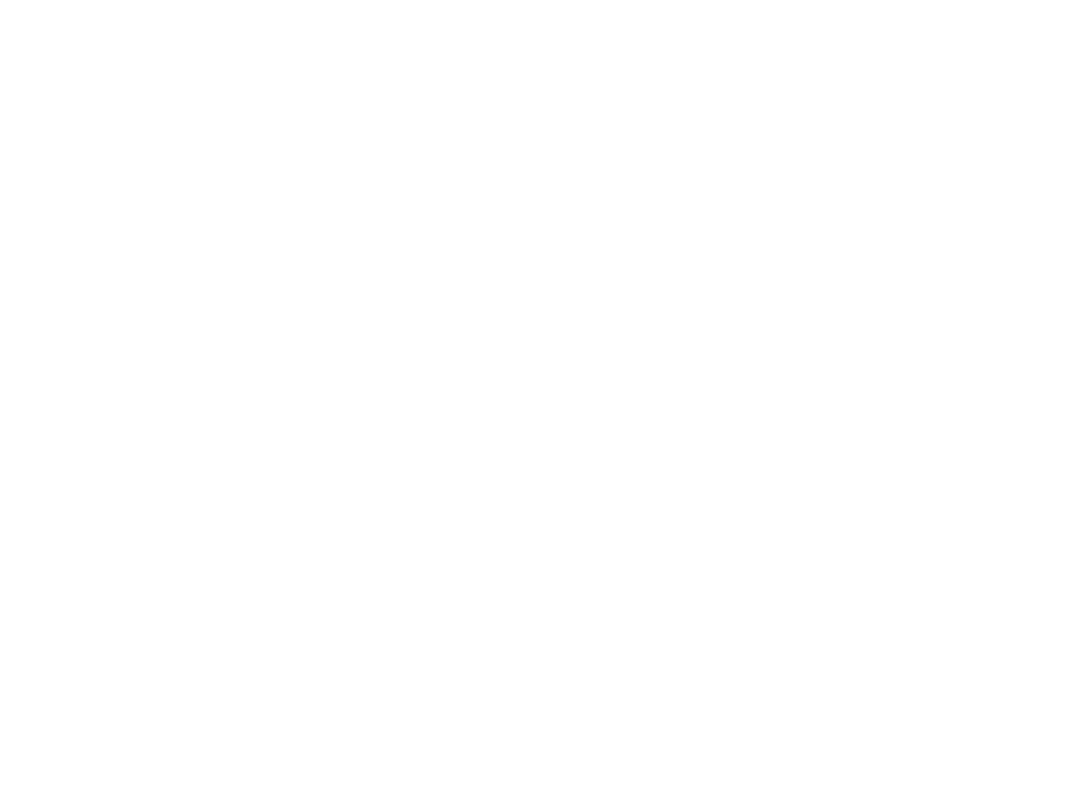
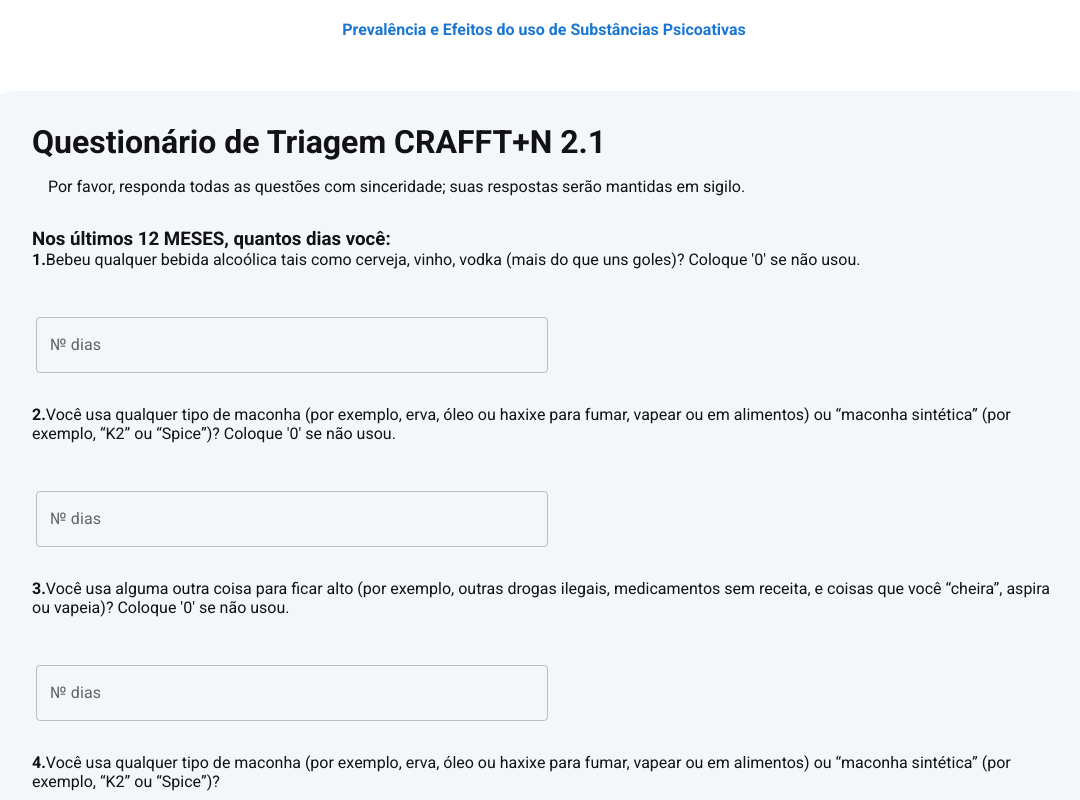
Before and after one commit to kalinDev/FormProjetoDePesquisa, a React (Vite) app: page /form in a window 1280 px wide. Before the commit this address had no page. Shown: the top 800 px of the page, without its empty margins (96-1176 px from the left). Built offline with nearby package versions, Linux system fonts and the light colour scheme.

Commit message:
reafactoring: pages and routes

```diff
--- a/src/Router.tsx
+++ b/src/Router.tsx
@@ -1,16 +1,14 @@
 import { Routes, Route } from 'react-router-dom';
 import { Home } from './pages/home/Home';
-import { Screening } from './pages/screening/Screening';
 import { DefaultLayout } from './layouts/DefaultLayout';
-import { Audit } from './pages/audit/Audit';
+import FormContainer from './components/formContainer/FormContainer';
 
 export function Router() {
   return (
     <Routes>
       <Route path="/" element={<DefaultLayout />}>
         <Route path="/" element={<Home />} />
-        <Route path="/screening" element={<Screening />} />
-        <Route path="/audit" element={<Audit />} />
+        <Route path='/form' element={<FormContainer/>} />
       </Route>
     </Routes>
   );
--- /dev/null
+++ b/src/components/formContainer/FormContainer.tsx
@@ -0,0 +1,55 @@
+import { useState } from 'react';
+import {Screening} from '../../pages/screening/Screening';
+import {Audit} from '../../pages/audit/Audit';
+
+const FormContainer = () => {
+  const [formValues, setFormValues] = useState([{}]);
+  const [currentPage, setCurrentPage] = useState(0);
+
+  const handleFormSubmit = (data: any) => {
+    const updatedFormValues = [...formValues];
+    updatedFormValues[currentPage] = data;
+    setFormValues(updatedFormValues);
+  };
+
+  const handleNextPage = () => {
+    setCurrentPage((prevPage) => prevPage + 1);
+  };
+
+  const handlePrevPage = () => {
+    setCurrentPage((prevPage) => prevPage - 1);
+  };
+
+  const renderCurrentPage = () => {
+    switch (currentPage) {
+      case 0:
+        return (
+          <Screening
+            onSubmit={handleFormSubmit}
+            onNext={handleNextPage}
+            defaultValues={formValues[currentPage]}
+          />
+        );
+      case 1:
+        return (
+          <Audit
+            onSubmit={handleFormSubmit}
+            onPrev={handlePrevPage}
+            onNext={handleNextPage}
+            previousData={formValues[currentPage - 1]}
+            defaultValues={formValues[currentPage]}
+          />
+        );
+      default:
+        return null;
+    }
+  };
+
+  return (
+    <div>
+      {renderCurrentPage()}
+    </div>
+  );
+};
+
+export default FormContainer;
--- a/src/components/modalBlock/ModalBlock.tsx
+++ b/src/components/modalBlock/ModalBlock.tsx
@@ -1,4 +1,4 @@
-import { Modal, Box} from "@mui/material";
+import { Modal, Box, modalClasses} from "@mui/material";
 import {ModalBlockStyle } from './ModalBlockStyle'
 import React from "react";
 
@@ -27,10 +27,10 @@
         aria-describedby="parent-modal-description"
       >
         <Box sx={{ ...ModalBlockStyle.boxStyle }}>
-          <h2 id="parent-modal-title">{title}</h2>
+          <h2 style={ModalBlockStyle.title} id="parent-modal-title">{title}</h2>
           {content.map(paragraph => {
             return (
-              <p key={paragraph}>
+              <p style={ModalBlockStyle.paragraph} key={paragraph}>
                 {paragraph}
               </p>
             )
--- a/src/components/modalBlock/ModalBlockStyle.tsx
+++ b/src/components/modalBlock/ModalBlockStyle.tsx
@@ -20,5 +20,11 @@
         '&:hover': {
             color: 'red'
         }
+    },
+    paragraph: {
+        marginBottom: "1rem"
+    },
+    title: {
+        marginBottom: "2rem"
     }
 }
--- a/src/pages/audit/Audit.tsx
+++ b/src/pages/audit/Audit.tsx
@@ -1,22 +1,34 @@
-import { useForm } from "react-hook-form";
+import { SubmitHandler, useForm } from "react-hook-form";
 import { RadioButtonGroup } from "../../components/radioButtonGroup/RadioButtonGroup";
 import { SectionHeader } from "../../components/sectionHeader/SectionHeader";
 import { QuestionsMock } from "./QuestionsMock";
 
-export function Audit() {
+
+type Audit = {
+    onSubmit: SubmitHandler<any>;
+    onNext: () => void;
+    onPrev: () => void;
+    defaultValues?: any;
+    previousData:any
+  };
+
+
+export function Audit({ onSubmit, previousData, onPrev, onNext, defaultValues }: Audit) {
     const {
         control,
         handleSubmit,
         formState: { errors },
-    } = useForm();
+    } = useForm(defaultValues);
 
-    function onSubmit(data: any) {
+    function onSubmitt(data: any) {
+        onSubmit(data)
+        onNext()
         console.log(data)
     }
 
     return (
         <div>
-            <form onSubmit={handleSubmit(onSubmit)}>
+            <form onSubmit={handleSubmit(onSubmitt)}>
 
                 <SectionHeader
                     content={[
@@ -46,6 +58,7 @@
                 }
                 )}
                 <footer>
+                <button type="button" onClick={onPrev}>Voltar</button>
                     <button
                     >
                         Continuar
--- a/src/pages/screening/Screening.tsx
+++ b/src/pages/screening/Screening.tsx
@@ -1,11 +1,19 @@
 import { Input } from '../../components/input/Input.tsx';
-import { useForm } from 'react-hook-form'
+import { SubmitHandler, useForm } from 'react-hook-form'
 import { QuestionsMock } from './QuestionsMock.tsx'
 import { RadioButtonGroup } from '../../components/radioButtonGroup/RadioButtonGroup.tsx';
 import { SectionHeader } from '../../components/sectionHeader/SectionHeader.tsx';
 import { useEffect } from 'react';
 
-export function Screening() {
+  type ScreeningProps = {
+    onSubmit: SubmitHandler<any>;
+    onNext: () => void;
+    defaultValues?: any;
+  };
+
+export function Screening({ onSubmit, onNext, defaultValues }: ScreeningProps) {
+
+    console.log(defaultValues)
     const {
         control,
         register,
@@ -13,7 +21,8 @@
         formState: { errors },
         watch,
         setValue,
-    } = useForm();
+    } = useForm({defaultValues});
+
 
     const question1Value = Number(watch('question1'));
     const question2Value = Number(watch('question2'));
@@ -36,13 +45,14 @@
         }
     }, [isToShowBlockOfQuestions, setValue]);
 
-    const onSubmit = (data: any) => {
-        console.log(data);
+    const onSubmitt = (data: any) => {
+        onSubmit(data)
+        onNext()
     };
 
     return (
         <div>
-            <form onSubmit={handleSubmit(onSubmit)}>
+            <form onSubmit={handleSubmit(onSubmitt)}>
                 <SectionHeader
                     title='Questionário de Triagem CRAFFT+N 2.1'
                     content={["Por favor, responda todas as questões com sinceridade; suas respostas serão mantidas em sigilo."]}
```
Also changed, not shown: src/pages/home/Home.tsx (+10 -23 lines).
